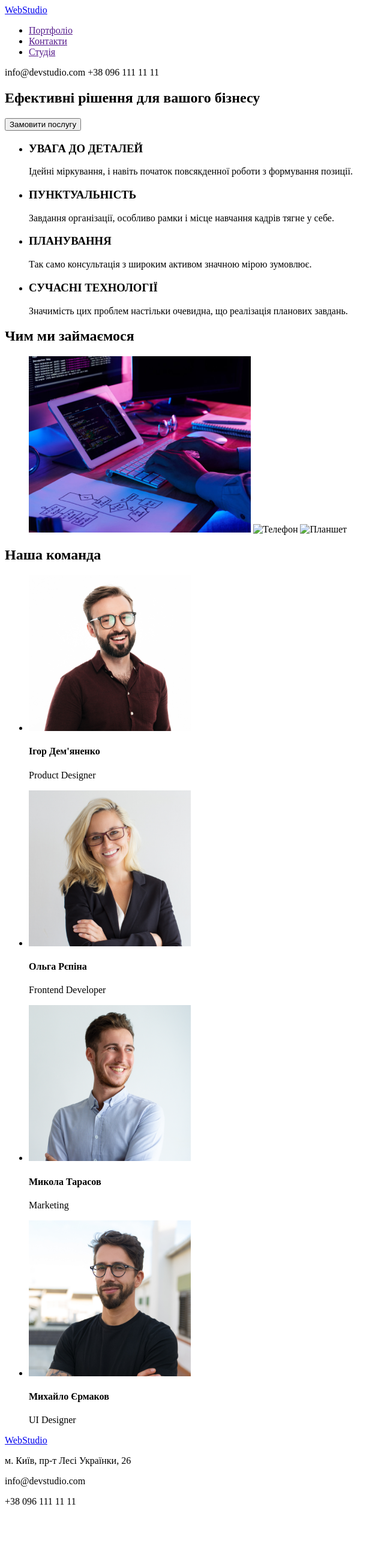
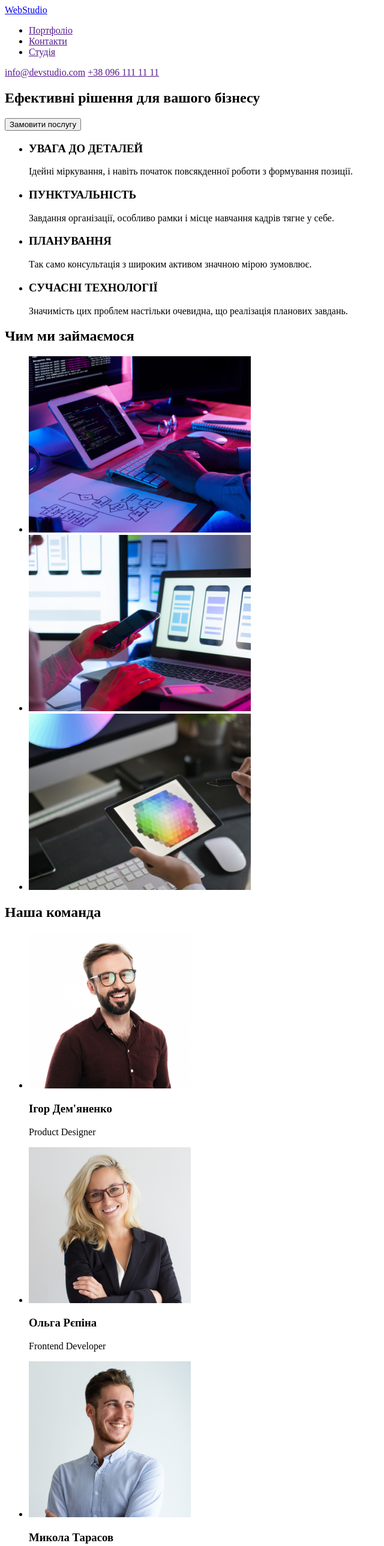
Before and after one commit to tarasenkoli/goit-markup-hw-01, a plain HTML site: page index.html in a window 1280 px wide. Shown: the top 2578 px of the page at 60% size, without its empty margins (0-640 px from the left). Before the commit the page ends 2529 px from the top, so only its background shows below. Drawn offline with Linux system fonts and the light colour scheme.

Commit message:
change 1 index.html

```diff
--- a/index.html
+++ b/index.html
@@ -10,7 +10,7 @@
     <header>
         <nav>
             <a href="/index.html">
-                <span>Web</span>Studio
+                Web<span>Studio</span>
             </a>
             <ul>
                 <li><a href="">Портфоліо</a></li>
@@ -18,8 +18,8 @@
                 <li><a href="">Студія</a></li>
             </ul>
         </nav>
-        <span>info@devstudio.com</span>
-        <span>+38 096 111 11 11</span>
+        <a href="">info@devstudio.com</a>
+        <a href="">+38 096 111 11 11</a>
     </header>
     <main>
         <section>
@@ -49,32 +49,32 @@
         </section>
             <h2>Чим ми займаємося</h2>
             <ul>
-                <span><img width="370" src="./images/img.png" alt="Комп'ютер"></span>
-                <span><img width="370" src="./images/img(1).png" alt="Телефон"></span>
-                <span><img width="370" src="./images/img(2).png" alt="Планшет"> </span>
+                <li><img width="370" src="./images/img1.1.jpg" alt="Комп'ютер"></li>
+                <li><img width="370" src="./images/img1.2.jpg" alt="Телефон"></li>
+                <li><img width="370" src="./images/img1.3.jpg" alt="Планшет"></li>
             </ul>
         </section>
         <section>
            <h2>Наша команда</h2>
             <ul>
                 <li>
-                    <img width="270" src="./images/ph1.png" alt="Ігор">
-                    <h4>Ігор Дем'яненко</h4>
+                    <img width="270" src="./images/img2.1.jpg" alt="Ігор">
+                    <h3>Ігор Дем'яненко</h3>
                     <p>Product Designer</p>
                 </li>
                 <li>
-                    <img width="270" src="./images/ph2.png" alt="Ольга">
-                    <h4>Ольга Рєпіна</h4>
+                    <img width="270" src="./images/img2.2.jpg" alt="Ольга">
+                    <h3>Ольга Рєпіна</h3>
                     <p>Frontend Developer</p>
                 </li>
                 <li>
-                    <img width="270" src="./images/ph3.png" alt="Микола">
-                    <h4>Микола Тарасов</h4>
+                    <img width="270" src="./images/img2.3.jpg" alt="Микола">
+                    <h3>Микола Тарасов</h3>
                     <p>Marketing</p>
                 </li>
                 <li>
-                    <img width="270" src="./images/ph4.png" alt="Михайло">
-                    <h4>Михайло Єрмаков</h4>
+                    <img width="270" src="./images/img2.4.jpg" alt="Михайло">
+                    <h3>Михайло Єрмаков</h3>
                     <p>UI Designer</p>
                 </li>
             </ul>
@@ -83,11 +83,13 @@
 
     <footer>
         <a href="/index.html">
-            <span>Web</span>Studio
+            Web<span>Studio</span>
         </a>
-        <p>м. Київ, пр-т Лесі Українки, 26</p>
-        <p>info@devstudio.com</p>
-        <p>+38 096 111 11 11</p>
+        <address>
+            м. Київ, пр-т Лесі Українки, 26
+            <a href="mailto:info@devstudio.com">info@devstudio.com</a>
+            <a href="tel:+38 096 111 11 11">+38 096 111 11 11</a>
+        </address>
     </footer>
 </body>
 </html>
```
Also changed, not shown: images/img (1).png (deleted), images/img (2).png (deleted), images/img.png (deleted), images/img1.1.jpg (added), images/img1.2.jpg (added), images/img1.3.jpg (added), images/img2.1.jpg (added), images/img2.2.jpg (added), images/img2.3.jpg (added), images/img2.4.jpg (added), images/ph1.png (deleted), images/ph2.png (deleted), images/ph3.png (deleted), images/ph4.png (deleted).
